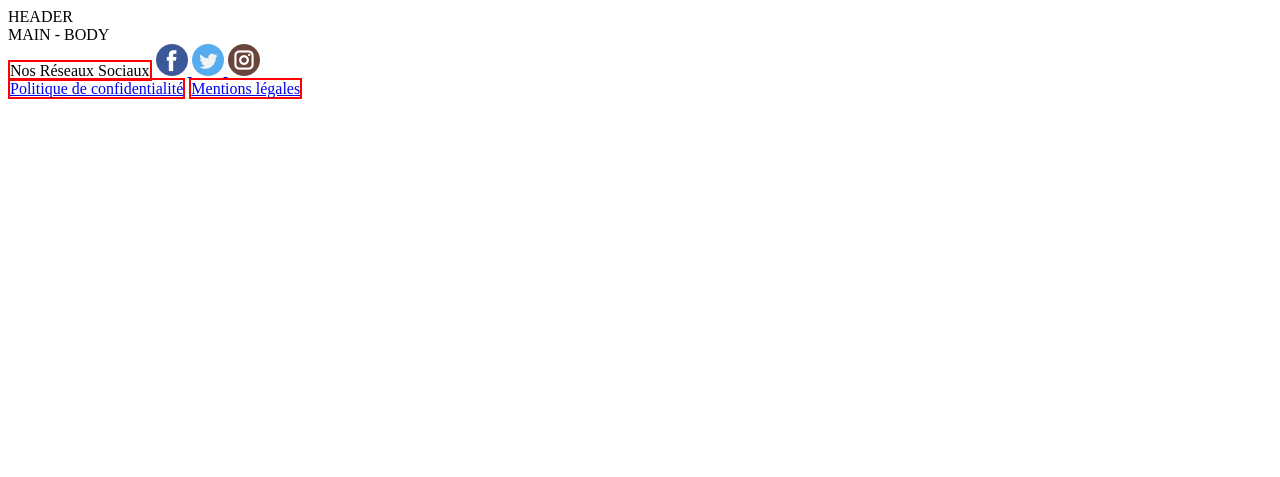
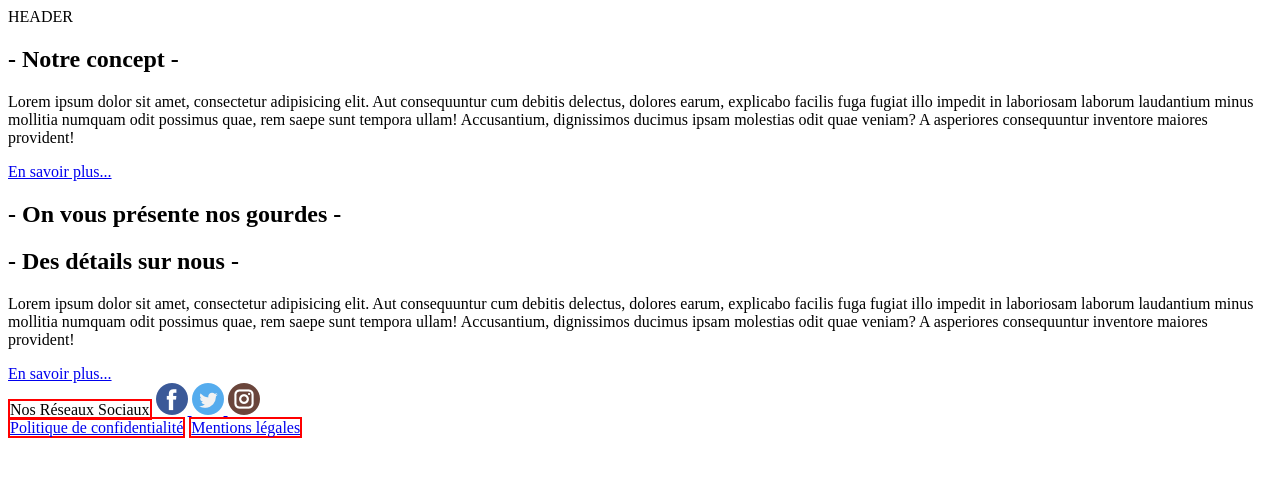
Before and after one commit to AxelGir/mspr-wis1, a PHP site: page / in a window 1280 px wide. Shown: the top 477 px of the page. Run offline with PHP 8.4, Linux system fonts and the light colour scheme.

Commit message:
update:création de l'accueil

```diff
--- a/index.php
+++ b/index.php
@@ -3,7 +3,32 @@
     <main id="main">
         <section class="container">
             <div class="content">
-                MAIN - BODY
+                <h2 class="home-title">- Notre concept -</h2>
+                <p>Lorem ipsum dolor sit amet, consectetur adipisicing elit. Aut consequuntur cum debitis delectus,
+                    dolores earum, explicabo facilis fuga fugiat illo impedit in laboriosam laborum laudantium minus
+                    mollitia numquam odit possimus quae, rem saepe sunt tempora ullam! Accusantium, dignissimos ducimus
+                    ipsam molestias odit quae veniam? A asperiores consequuntur inventore maiores provident!</p>
+                <a class="know-more" href="#">En savoir plus...</a>
+            </div>
+        </section>
+
+        <section class="container">
+            <div class="content">
+                <h2 class="home-title">- On vous présente nos gourdes -</h2>
+            </div>
+            <div class="cards-wrapper">
+
+            </div>
+        </section>
+
+        <section class="container">
+            <div class="content">
+                <h2 class="home-title">- Des détails sur nous -</h2>
+                <p>Lorem ipsum dolor sit amet, consectetur adipisicing elit. Aut consequuntur cum debitis delectus,
+                    dolores earum, explicabo facilis fuga fugiat illo impedit in laboriosam laborum laudantium minus
+                    mollitia numquam odit possimus quae, rem saepe sunt tempora ullam! Accusantium, dignissimos ducimus
+                    ipsam molestias odit quae veniam? A asperiores consequuntur inventore maiores provident!</p>
+                <a class="know-more" href="#">En savoir plus...</a>
             </div>
         </section>
     </main>
```
